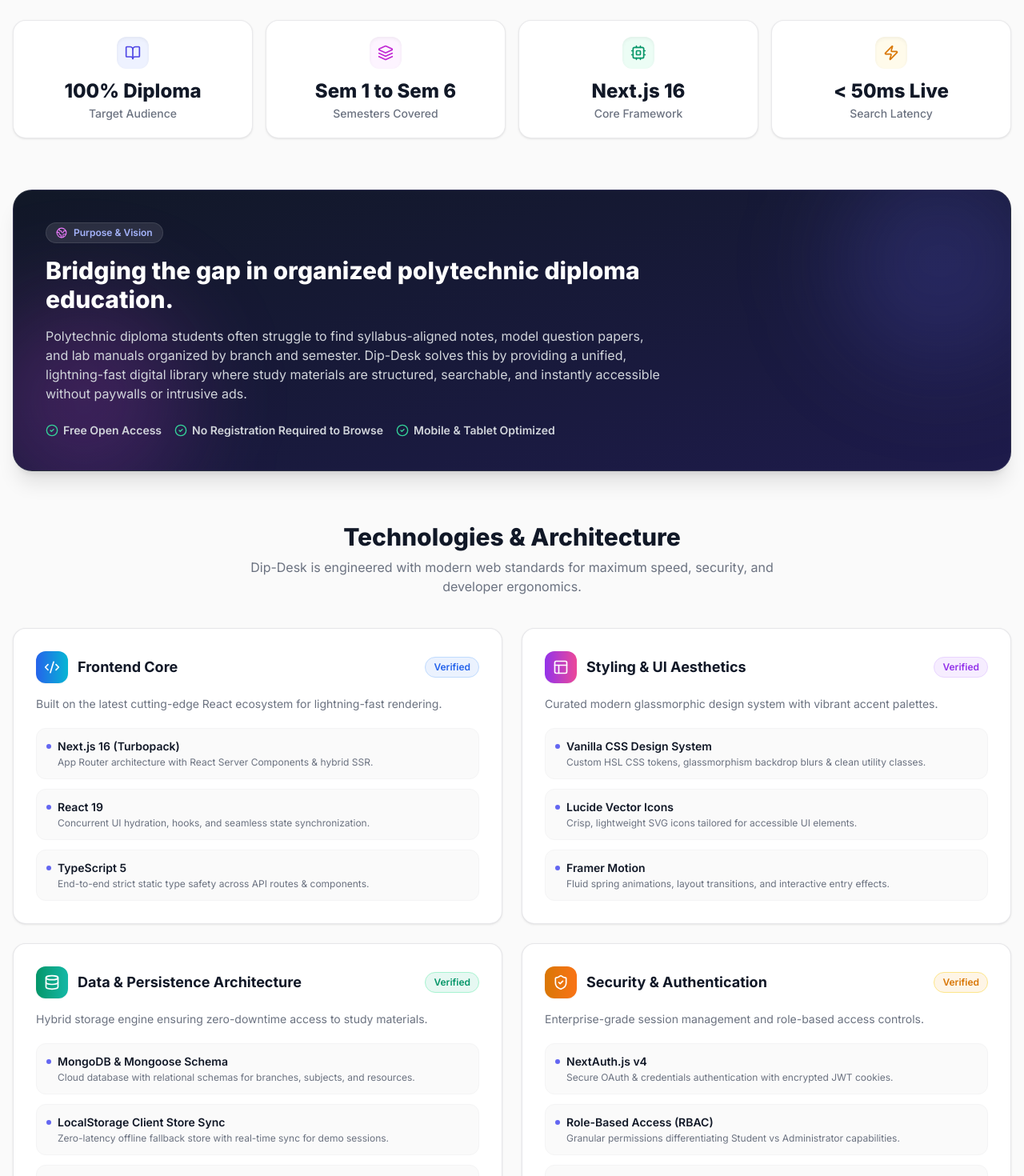
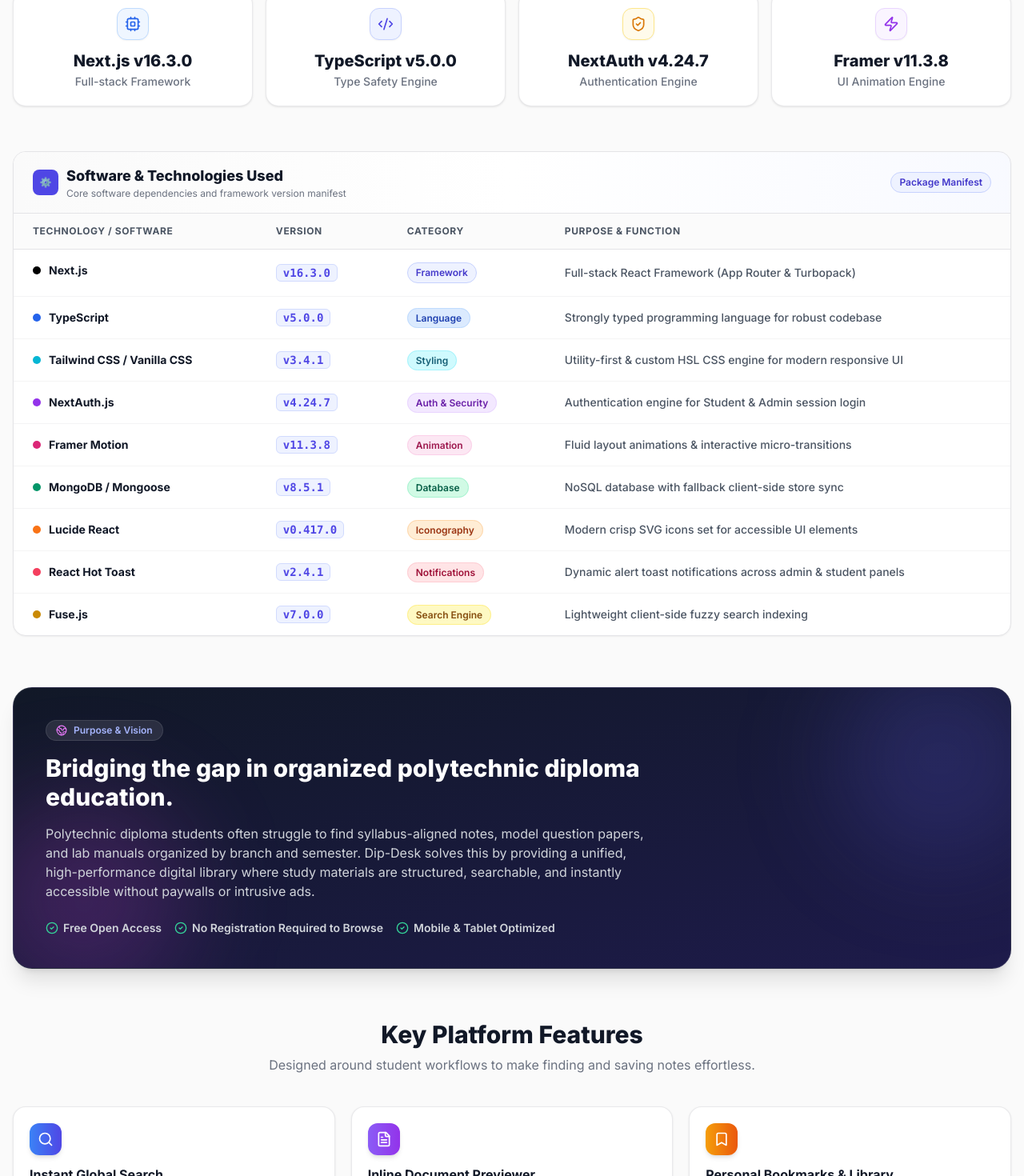
Before and after one commit to 0-ZERONE-1/Dip-Desk, a Next.js app: page /about in a window 1280 px wide. Shown: the part 349-1819 px from the top of the page at 80% size. Built offline with nearby package versions, Linux system fonts and the light colour scheme; no server answers.

Commit message:
About Page Update

```diff
--- a/app/about/page.tsx
+++ b/app/about/page.tsx
@@ -25,57 +25,89 @@
   ThumbsUp,
   FileText,
   Workflow,
-  Heart,
+  Sparkle,
+  BadgeAlert,
 } from 'lucide-react';
 
-const techStack = [
+const topSoftwareVersionStats = [
+  { label: 'Full-stack Framework', val: 'Next.js v16.3.0', icon: Cpu, color: 'text-blue-600 bg-blue-50 border-blue-200' },
+  { label: 'Type Safety Engine', val: 'TypeScript v5.0.0', icon: Code2, color: 'text-indigo-600 bg-indigo-50 border-indigo-200' },
+  { label: 'Authentication Engine', val: 'NextAuth v4.24.7', icon: ShieldCheck, color: 'text-amber-600 bg-amber-50 border-amber-200' },
+  { label: 'UI Animation Engine', val: 'Framer v11.3.8', icon: Zap, color: 'text-purple-600 bg-purple-50 border-purple-200' },
+];
+
+const softwareTableData = [
   {
-    category: 'Frontend Core',
-    icon: Code2,
-    badgeColor: 'bg-blue-500/10 text-blue-600 border-blue-200',
-    headerGradient: 'from-blue-600 to-cyan-500',
-    description: 'Built on the latest cutting-edge React ecosystem for lightning-fast rendering.',
-    items: [
-      { name: 'Next.js 16 (Turbopack)', desc: 'App Router architecture with React Server Components & hybrid SSR.' },
-      { name: 'React 19', desc: 'Concurrent UI hydration, hooks, and seamless state synchronization.' },
-      { name: 'TypeScript 5', desc: 'End-to-end strict static type safety across API routes & components.' },
-    ],
+    name: 'Next.js',
+    version: 'v16.3.0',
+    purpose: 'Full-stack React Framework (App Router & Turbopack)',
+    category: 'Framework',
+    color: 'bg-black text-white',
+    badgeClass: 'badge-primary',
   },
   {
-    category: 'Styling & UI Aesthetics',
-    icon: Layout,
-    badgeColor: 'bg-purple-500/10 text-purple-600 border-purple-200',
-    headerGradient: 'from-purple-600 to-pink-500',
-    description: 'Curated modern glassmorphic design system with vibrant accent palettes.',
-    items: [
-      { name: 'Vanilla CSS Design System', desc: 'Custom HSL CSS tokens, glassmorphism backdrop blurs & clean utility classes.' },
-      { name: 'Lucide Vector Icons', desc: 'Crisp, lightweight SVG icons tailored for accessible UI elements.' },
-      { name: 'Framer Motion', desc: 'Fluid spring animations, layout transitions, and interactive entry effects.' },
-    ],
+    name: 'TypeScript',
+    version: 'v5.0.0',
+    purpose: 'Strongly typed programming language for robust codebase',
+    category: 'Language',
+    color: 'bg-blue-600 text-white',
+    badgeClass: 'bg-blue-100 text-blue-800 border-blue-200',
   },
   {
-    category: 'Data & Persistence Architecture',
-    icon: Database,
-    badgeColor: 'bg-emerald-500/10 text-emerald-600 border-emerald-200',
-    headerGradient: 'from-emerald-600 to-teal-500',
-    description: 'Hybrid storage engine ensuring zero-downtime access to study materials.',
-    items: [
-      { name: 'MongoDB & Mongoose Schema', desc: 'Cloud database with relational schemas for branches, subjects, and resources.' },
-      { name: 'LocalStorage Client Store Sync', desc: 'Zero-latency offline fallback store with real-time sync for demo sessions.' },
-      { name: 'Zero-Cache Edge Headers', desc: 'Explicit cache invalidation headers guaranteeing real-time content updates.' },
-    ],
+    name: 'Tailwind CSS / Vanilla CSS',
+    version: 'v3.4.1',
+    purpose: 'Utility-first & custom HSL CSS engine for modern responsive UI',
+    category: 'Styling',
+    color: 'bg-cyan-500 text-white',
+    badgeClass: 'bg-cyan-100 text-cyan-800 border-cyan-200',
   },
   {
-    category: 'Security & Authentication',
-    icon: ShieldCheck,
-    badgeColor: 'bg-amber-500/10 text-amber-600 border-amber-200',
-    headerGradient: 'from-amber-600 to-orange-500',
-    description: 'Enterprise-grade session management and role-based access controls.',
-    items: [
-      { name: 'NextAuth.js v4', desc: 'Secure OAuth & credentials authentication with encrypted JWT cookies.' },
-      { name: 'Role-Based Access (RBAC)', desc: 'Granular permissions differentiating Student vs Administrator capabilities.' },
-      { name: 'Bcrypt Password Hashing', desc: 'Salted cryptographic hashing protecting stored user credentials.' },
-    ],
+    name: 'NextAuth.js',
+    version: 'v4.24.7',
+    purpose: 'Authentication engine for Student & Admin session login',
+    category: 'Auth & Security',
+    color: 'bg-purple-600 text-white',
+    badgeClass: 'bg-purple-100 text-purple-800 border-purple-200',
+  },
+  {
+    name: 'Framer Motion',
+    version: 'v11.3.8',
+    purpose: 'Fluid layout animations & interactive micro-transitions',
+    category: 'Animation',
+    color: 'bg-pink-600 text-white',
+    badgeClass: 'bg-pink-100 text-pink-800 border-pink-200',
+  },
+  {
+    name: 'MongoDB / Mongoose',
+    version: 'v8.5.1',
+    purpose: 'NoSQL database with fallback client-side store sync',
+    category: 'Database',
+    color: 'bg-emerald-600 text-white',
+    badgeClass: 'bg-emerald-100 text-emerald-800 border-emerald-200',
+  },
+  {
+    name: 'Lucide React',
+    version: 'v0.417.0',
+    purpose: 'Modern crisp SVG icons set for accessible UI elements',
+    category: 'Iconography',
+    color: 'bg-orange-500 text-white',
+    badgeClass: 'bg-orange-100 text-orange-800 border-orange-200',
+  },
+  {
+    name: 'React Hot Toast',
+    version: 'v2.4.1',
+    purpose: 'Dynamic alert toast notifications across admin & student panels',
+    category: 'Notifications',
+    color: 'bg-rose-500 text-white',
+    badgeClass: 'bg-rose-100 text-rose-800 border-rose-200',
+  },
+  {
+    name: 'Fuse.js',
+    version: 'v7.0.0',
+    purpose: 'Lightweight client-side fuzzy search indexing',
+    category: 'Search Engine',
+    color: 'bg-yellow-600 text-white',
+    badgeClass: 'bg-yellow-100 text-yellow-800 border-yellow-200',
   },
 ];
 
@@ -118,31 +150,20 @@
   },
 ];
 
-const systemSpecs = [
-  { label: 'Platform Name', value: 'Dip-Desk (Diploma Resource Hub)' },
-  { label: 'Platform Version', value: 'v1.0.0 (Production Build)' },
-  { label: 'Target Audience', value: 'Polytechnic Diploma Students (WBSCT&VE)' },
-  { label: 'Supported Branches', value: 'Mechanical, CST, EE, ETCE, Civil & more' },
-  { label: 'Supported Semesters', value: 'Semester 1 through Semester 6' },
-  { label: 'Resource Categories', value: 'Notes, Books, Question Papers, Lab Manuals' },
-  { label: 'Hosting & Deployment', value: 'Vercel Global Edge Serverless Network' },
-  { label: 'Open Source License', value: 'MIT License' },
-];
-
 export default function AboutPage() {
   return (
     <>
       <Navbar />
       <main className="container-max px-4 py-8 sm:py-12 flex-1">
         {/* Header Hero Section */}
-        <div className="text-center max-w-3xl mx-auto mb-12 sm:mb-16">
+        <div className="text-center max-w-3xl mx-auto mb-10 sm:mb-14">
           <motion.div
             initial={{ opacity: 0, scale: 0.9 }}
             animate={{ opacity: 1, scale: 1 }}
             className="inline-flex items-center gap-2 px-3.5 py-1.5 rounded-full bg-gradient-to-r from-primary-500/10 via-accent-500/10 to-primary-500/10 border border-primary-200 text-xs sm:text-sm font-semibold text-primary-700 mb-4 shadow-sm"
           >
             <Sparkles className="w-4 h-4 text-primary-600 animate-spin-slow" />
-            <span>Platform Overview & Specifications</span>
+            <span>Software & Technologies Specifications</span>
             <span className="w-1.5 h-1.5 rounded-full bg-emerald-500 animate-ping" />
           </motion.div>
 
@@ -160,19 +181,13 @@
             transition={{ delay: 0.1 }}
             className="text-base sm:text-lg text-gray-600 leading-relaxed"
           >
-            Dip-Desk is a modern, open-access study platform built specifically for Diploma Engineering students.
-            Explore the technology stack, system architecture, and core features powering this web app.
+            Dip-Desk is built on modern web software and technologies. Check out the software versions, frameworks, and architecture powering the site below.
           </motion.p>
         </div>
 
-        {/* Top Quick Stats Grid */}
-        <div className="grid grid-cols-2 md:grid-cols-4 gap-4 mb-12 sm:mb-16">
-          {[
-            { label: 'Target Audience', val: '100% Diploma', icon: BookOpen, color: 'text-primary-600 bg-primary-50' },
-            { label: 'Semesters Covered', val: 'Sem 1 to Sem 6', icon: Layers, color: 'text-accent-600 bg-accent-50' },
-            { label: 'Core Framework', val: 'Next.js 16', icon: Cpu, color: 'text-emerald-600 bg-emerald-50' },
-            { label: 'Search Latency', val: '< 50ms Live', icon: Zap, color: 'text-amber-600 bg-amber-50' },
-          ].map((stat, i) => (
+        {/* Top Software Version Stats Cards */}
+        <div className="grid grid-cols-2 md:grid-cols-4 gap-4 mb-12 sm:mb-14">
+          {topSoftwareVersionStats.map((stat, i) => (
             <motion.div
               key={stat.label}
               initial={{ opacity: 0, y: 20 }}
@@ -180,16 +195,72 @@
               transition={{ delay: 0.05 * i }}
               className="card p-4 sm:p-5 flex flex-col items-center text-center hover:shadow-md transition-all duration-200 border border-surface-200/80"
             >
-              <div className={`w-10 h-10 rounded-xl ${stat.color} flex items-center justify-center mb-3 shadow-inner`}>
+              <div className={`w-10 h-10 rounded-xl ${stat.color} flex items-center justify-center mb-3 shadow-sm border`}>
                 <stat.icon className="w-5 h-5" />
               </div>
-              <span className="text-xl sm:text-2xl font-extrabold text-gray-900 mb-0.5">{stat.val}</span>
+              <span className="text-lg sm:text-xl font-extrabold text-gray-900 mb-0.5">{stat.val}</span>
               <span className="text-xs sm:text-sm text-gray-500 font-medium">{stat.label}</span>
             </motion.div>
           ))}
         </div>
 
-        {/* Mission Statement Colored Text Banner */}
+        {/* Software & Technologies Used Table Section */}
+        <motion.div
+          initial={{ opacity: 0, y: 20 }}
+          animate={{ opacity: 1, y: 0 }}
+          className="card overflow-hidden border border-surface-200 mb-16 shadow-sm"
+        >
+          <div className="bg-gradient-to-r from-surface-50 via-white to-primary-50/40 px-6 py-4 border-b border-surface-200 flex items-center justify-between">
+            <div className="flex items-center gap-2.5">
+              <div className="w-8 h-8 rounded-lg bg-primary-600 flex items-center justify-center text-white font-bold text-xs">
+                ⚙️
+              </div>
+              <div>
+                <h2 className="font-extrabold text-gray-900 text-base sm:text-lg">Software & Technologies Used</h2>
+                <p className="text-xs text-gray-500">Core software dependencies and framework version manifest</p>
+              </div>
+            </div>
+            <span className="badge-primary text-xs hidden sm:inline-flex">Package Manifest</span>
+          </div>
+
+          <div className="overflow-x-auto">
+            <table className="w-full text-sm text-left">
+              <thead>
+                <tr className="border-b border-surface-200 bg-surface-50/80 text-gray-600 font-semibold text-xs uppercase tracking-wider">
+                  <th className="px-6 py-3.5">Technology / Software</th>
+                  <th className="px-6 py-3.5">Version</th>
+                  <th className="px-6 py-3.5">Category</th>
+                  <th className="px-6 py-3.5">Purpose & Function</th>
+                </tr>
+              </thead>
+              <tbody className="divide-y divide-surface-100 font-medium">
+                {softwareTableData.map((item) => (
+                  <tr key={item.name} className="hover:bg-surface-50/70 transition-colors">
+                    <td className="px-6 py-4 font-bold text-gray-900 flex items-center gap-2.5">
+                      <span className={`w-2.5 h-2.5 rounded-full ${item.color}`} />
+                      {item.name}
+                    </td>
+                    <td className="px-6 py-4 font-mono font-bold text-primary-600 text-xs sm:text-sm">
+                      <span className="px-2 py-0.5 rounded-md bg-primary-50 border border-primary-200/70">
+                        {item.version}
+                      </span>
+                    </td>
+                    <td className="px-6 py-4">
+                      <span className={`text-xs px-2.5 py-1 rounded-full font-semibold border ${item.badgeClass}`}>
+                        {item.category}
+                      </span>
+                    </td>
+                    <td className="px-6 py-4 text-gray-600 text-xs sm:text-sm">
+                      {item.purpose}
+                    </td>
+                  </tr>
+                ))}
+              </tbody>
+            </table>
+          </div>
+        </motion.div>
+
+        {/* Mission Statement Banner */}
         <motion.div
           initial={{ opacity: 0, y: 20 }}
           animate={{ opacity: 1, y: 0 }}
@@ -206,7 +277,7 @@
               Bridging the gap in organized polytechnic diploma education.
             </h2>
             <p className="text-sm sm:text-base text-gray-300 leading-relaxed mb-6">
-              Polytechnic diploma students often struggle to find syllabus-aligned notes, model question papers, and lab manuals organized by branch and semester. Dip-Desk solves this by providing a unified, lightning-fast digital library where study materials are structured, searchable, and instantly accessible without paywalls or intrusive ads.
+              Polytechnic diploma students often struggle to find syllabus-aligned notes, model question papers, and lab manuals organized by branch and semester. Dip-Desk solves this by providing a unified, high-performance digital library where study materials are structured, searchable, and instantly accessible without paywalls or intrusive ads.
             </p>
             <div className="flex flex-wrap gap-4 text-xs sm:text-sm font-semibold text-gray-300">
               <span className="flex items-center gap-1.5"><CheckCircle2 className="w-4 h-4 text-emerald-400" /> Free Open Access</span>
@@ -215,55 +286,6 @@
             </div>
           </div>
         </motion.div>
-
-        {/* Technology Stack Grid Section */}
-        <div className="mb-16">
-          <div className="text-center max-w-2xl mx-auto mb-10">
-            <h2 className="text-2xl sm:text-3xl font-extrabold text-gray-900 mb-2">Technologies & Architecture</h2>
-            <p className="text-sm sm:text-base text-gray-500">
-              Dip-Desk is engineered with modern web standards for maximum speed, security, and developer ergonomics.
-            </p>
-          </div>
-
-          <div className="grid grid-cols-1 md:grid-cols-2 gap-6">
-            {techStack.map((tech, idx) => (
-              <motion.div
-                key={tech.category}
-                initial={{ opacity: 0, y: 20 }}
-                animate={{ opacity: 1, y: 0 }}
-                transition={{ delay: 0.1 * idx }}
-                className="card p-6 sm:p-7 border border-surface-200/90 hover:border-primary-300 transition-all duration-300 flex flex-col justify-between"
-              >
-                <div>
-                  <div className="flex items-center justify-between mb-4">
-                    <div className="flex items-center gap-3">
-                      <div className={`p-2.5 rounded-xl bg-gradient-to-r ${tech.headerGradient} text-white shadow-sm`}>
-                        <tech.icon className="w-5 h-5" />
-                      </div>
-                      <h3 className="text-lg font-bold text-gray-900">{tech.category}</h3>
-                    </div>
-                    <span className={`text-xs font-semibold px-2.5 py-1 rounded-full border ${tech.badgeColor}`}>
-                      Verified
-                    </span>
-                  </div>
-                  <p className="text-xs sm:text-sm text-gray-500 mb-5 leading-relaxed">{tech.description}</p>
-
-                  <div className="space-y-3">
-                    {tech.items.map((item) => (
-                      <div key={item.name} className="p-3 rounded-xl bg-surface-50 border border-surface-100">
-                        <div className="font-semibold text-xs sm:text-sm text-gray-900 mb-0.5 flex items-center gap-2">
-                          <span className="w-1.5 h-1.5 rounded-full bg-primary-500" />
-                          {item.name}
-                        </div>
-                        <p className="text-xs text-gray-500 pl-3.5">{item.desc}</p>
-                      </div>
-                    ))}
-                  </div>
-                </div>
-              </motion.div>
-            ))}
-          </div>
-        </div>
 
         {/* Platform Capabilities Grid */}
         <div className="mb-16">
@@ -293,31 +315,6 @@
           </div>
         </div>
 
-        {/* System Specifications Table Panel */}
-        <motion.div
-          initial={{ opacity: 0, y: 20 }}
-          animate={{ opacity: 1, y: 0 }}
-          className="card overflow-hidden border border-surface-200 mb-16"
-        >
-          <div className="bg-gradient-to-r from-surface-50 to-primary-50/30 px-6 py-4 border-b border-surface-200 flex items-center justify-between">
-            <div className="flex items-center gap-2.5">
-              <Terminal className="w-5 h-5 text-primary-600" />
-              <h3 className="font-bold text-gray-900 text-base">Web Application Specifications</h3>
-            </div>
-            <span className="badge-primary text-xs">System Info</span>
-          </div>
-          <div className="divide-y divide-surface-100">
-            {systemSpecs.map((spec) => (
-              <div key={spec.label} className="px-6 py-3.5 flex flex-col sm:flex-row sm:items-center justify-between gap-1 hover:bg-surface-50/60 transition-colors">
-                <span className="text-xs sm:text-sm font-semibold text-gray-600">{spec.label}</span>
-                <span className="text-xs sm:text-sm font-medium text-gray-900 font-mono bg-surface-100/80 px-2.5 py-1 rounded-lg">
-                  {spec.value}
-                </span>
-              </div>
-            ))}
-          </div>
-        </motion.div>
-
         {/* Bottom CTA Card */}
         <div className="card p-8 text-center bg-gradient-to-r from-primary-500/5 via-accent-500/5 to-primary-500/5 border border-primary-200/80 max-w-3xl mx-auto">
           <h3 className="text-xl sm:text-2xl font-extrabold text-gray-900 mb-2">Explore Diploma Study Materials Now</h3>
```
